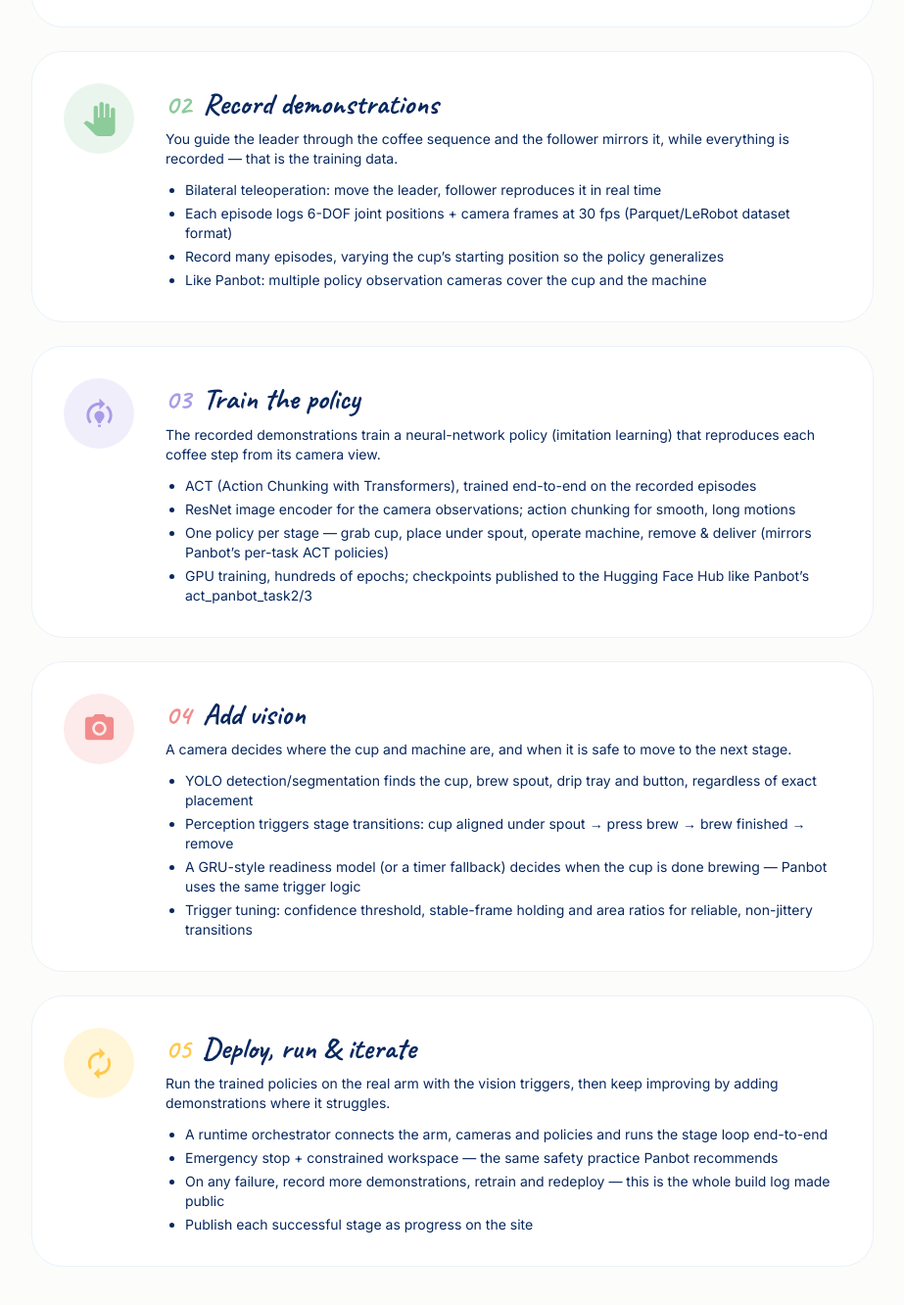
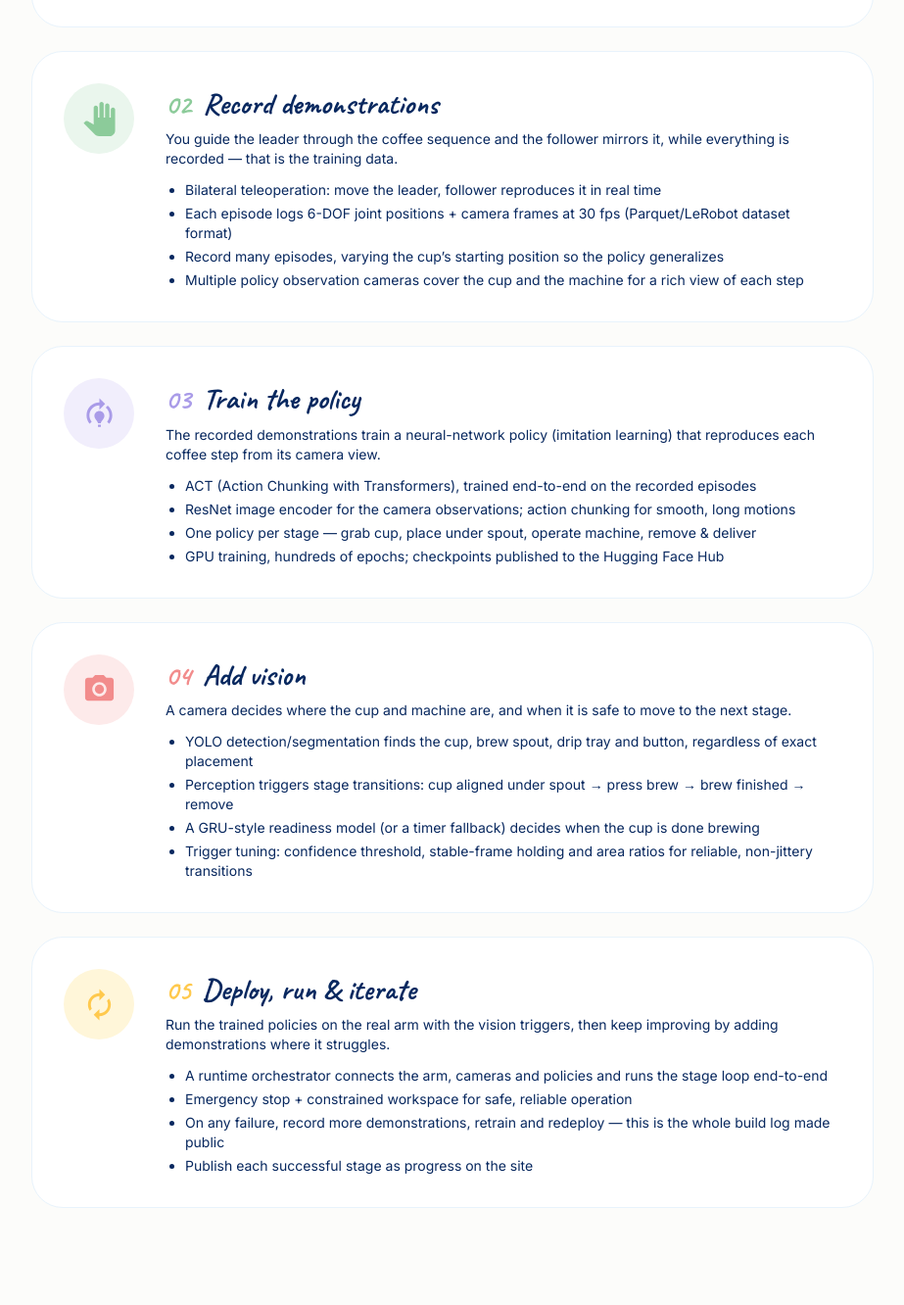
Before and after one commit to onlinefabster/bakkiebot, a React (Vite) app: page / in a window 1280 px wide. Shown: the part 4026-5358 px from the top of the page at 98% size, without its empty margins (178-1101 px from the left). Built offline with nearby package versions, Linux system fonts and the light colour scheme.

Commit message:
Remove Panbot references from roadmap; keep technical substance standalone

```diff
--- a/src/components/Roadmap.tsx
+++ b/src/components/Roadmap.tsx
@@ -34,7 +34,7 @@ const BLOCKS = [
       'Bilateral teleoperation: move the leader, follower reproduces it in real time',
       'Each episode logs 6-DOF joint positions + camera frames at 30 fps (Parquet/LeRobot dataset format)',
       'Record many episodes, varying the cup\u2019s starting position so the policy generalizes',
-      'Like Panbot: multiple policy observation cameras cover the cup and the machine',
+      'Multiple policy observation cameras cover the cup and the machine for a rich view of each step',
     ],
   },
   {
@@ -48,8 +48,8 @@ const BLOCKS = [
     tech: [
       'ACT (Action Chunking with Transformers), trained end-to-end on the recorded episodes',
       'ResNet image encoder for the camera observations; action chunking for smooth, long motions',
-      'One policy per stage — grab cup, place under spout, operate machine, remove & deliver (mirrors Panbot\u2019s per-task ACT policies)',
-      'GPU training, hundreds of epochs; checkpoints published to the Hugging Face Hub like Panbot\u2019s act_panbot_task2/3',
+      'One policy per stage — grab cup, place under spout, operate machine, remove & deliver',
+      'GPU training, hundreds of epochs; checkpoints published to the Hugging Face Hub',
     ],
   },
   {
@@ -63,7 +63,7 @@ const BLOCKS = [
     tech: [
       'YOLO detection/segmentation finds the cup, brew spout, drip tray and button, regardless of exact placement',
       'Perception triggers stage transitions: cup aligned under spout → press brew → brew finished → remove',
-      'A GRU-style readiness model (or a timer fallback) decides when the cup is done brewing — Panbot uses the same trigger logic',
+      'A GRU-style readiness model (or a timer fallback) decides when the cup is done brewing',
       'Trigger tuning: confidence threshold, stable-frame holding and area ratios for reliable, non-jittery transitions',
     ],
   },
@@ -77,7 +77,7 @@ const BLOCKS = [
       'Run the trained policies on the real arm with the vision triggers, then keep improving by adding demonstrations where it struggles.',
     tech: [
       'A runtime orchestrator connects the arm, cameras and policies and runs the stage loop end-to-end',
-      'Emergency stop + constrained workspace — the same safety practice Panbot recommends',
+      'Emergency stop + constrained workspace for safe, reliable operation',
       'On any failure, record more demonstrations, retrain and redeploy — this is the whole build log made public',
       'Publish each successful stage as progress on the site',
     ],
```
